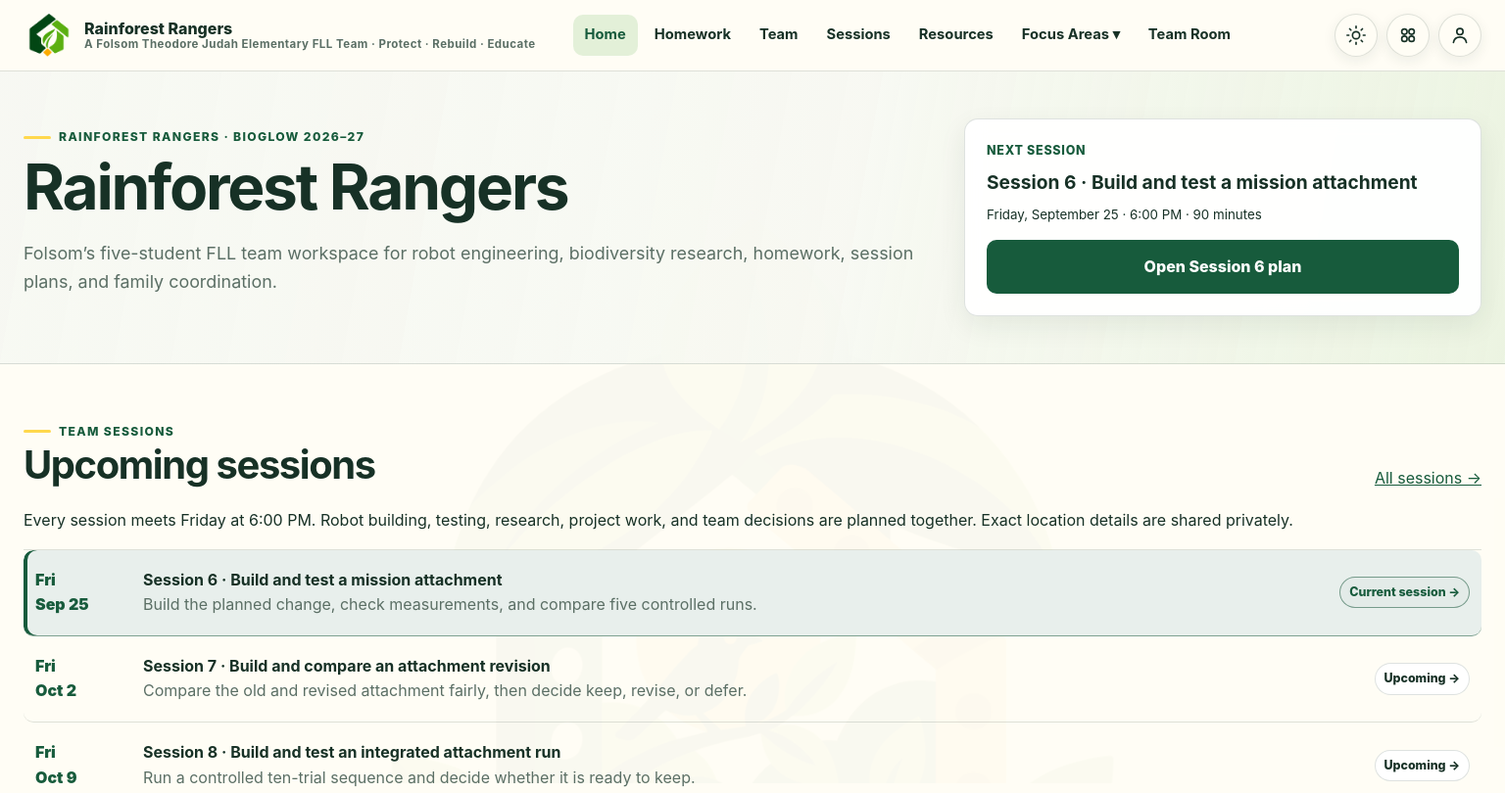
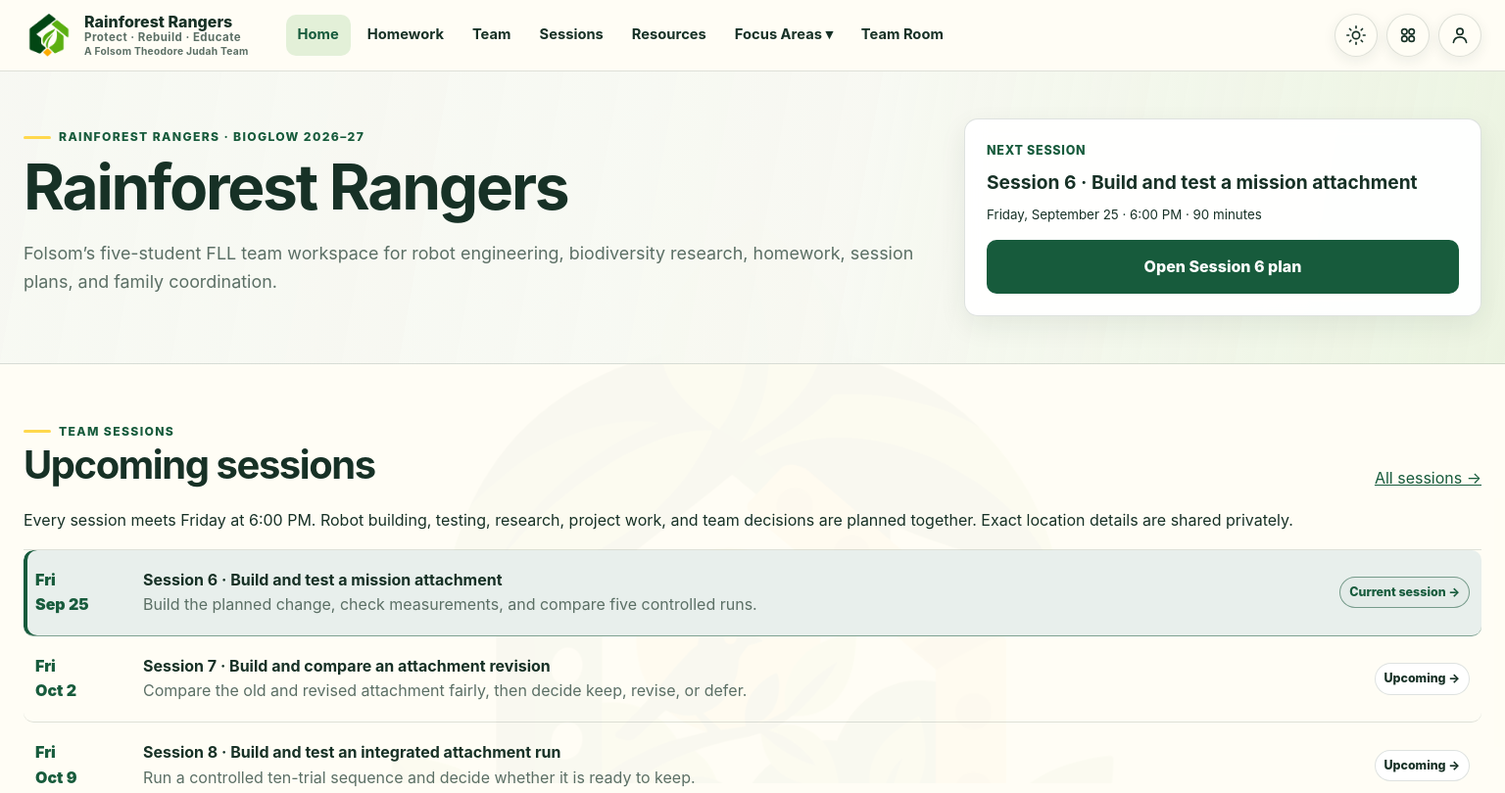
Before and after one commit to msriram/folsom-habitat-builders, a website: page index.html in a window 1536 px wide. Shown: the top 810 px of the page at 98% size. Drawn offline with Linux system fonts and the light colour scheme; a script that the page names is missing.

Commit message:
Add Theodore Judah team line to brand

```diff
--- a/assets/css/styles.css
+++ b/assets/css/styles.css
@@ -211,11 +211,7 @@ html[data-theme="dark"] .site-header { background: var(--header); }
 .brand { display: inline-flex; align-items: center; gap: 10px; color: var(--ink); text-decoration: none; font-weight: 850; }
 .brand img { width: 52px; height: 52px; object-fit:contain; }
 .brand span small { display: block; font-size: .72rem; color: var(--muted); font-weight: 650; letter-spacing: .04em; }
-.brand-subtitle-long { display: none; }
-@media (min-width: 1420px) {
-  .brand-subtitle-short { display: none; }
-  .brand-subtitle-long { display: inline; }
-}
+.brand-team-line { display: block; font-size: .64rem; letter-spacing: .025em; margin-top: 2px; }
 .site-nav { display: flex; gap: 5px; align-items: center; margin-left: 18px; }
 .site-nav a,.nav-dropdown-toggle { text-decoration: none; color: var(--ink); padding: .55rem .75rem; border-radius: 999px; font-weight: 700; font-size: .92rem; }
 .site-nav a:hover, .site-nav a[aria-current="page"],.nav-dropdown-toggle:hover,.nav-dropdown-toggle[aria-current="page"] { background: var(--surface-strong); color: var(--forest); }
--- a/assets/js/main.js
+++ b/assets/js/main.js
@@ -84,7 +84,7 @@
         <div class="nav-wrap">
           <a class="brand" href="index.html">
             <img src="assets/img/habitat-builders-logo.png" alt="" width="52" height="52">
-            <span>Rainforest Rangers<small class="brand-subtitle"><span class="brand-subtitle-short">Protect · Rebuild · Educate</span><span class="brand-subtitle-long">A Folsom Theodore Judah Elementary FLL Team · Protect · Rebuild · Educate</span></small></span>
+            <span>Rainforest Rangers<small class="brand-subtitle">Protect · Rebuild · Educate<span class="brand-team-line">A Folsom Theodore Judah Team</span></small></span>
           </a>
           <nav class="site-nav" id="site-nav" aria-label="Main navigation">
             ${navItems.map(([label, href]) => `<a href="${href}" ${page === label ? 'aria-current="page"' : ''}>${label}</a>`).join("")}
@@ -204,7 +204,7 @@
         <div class="container">
           <div class="footer-grid">
             <div>
-              <a class="brand" href="index.html"><img src="assets/img/habitat-builders-logo.png" alt="" width="52" height="52"><span>Rainforest Rangers<small>Protect · Rebuild · Educate</small></span></a>
+              <a class="brand" href="index.html"><img src="assets/img/habitat-builders-logo.png" alt="" width="52" height="52"><span>Rainforest Rangers<small>Protect · Rebuild · Educate<span class="brand-team-line">A Folsom Theodore Judah Team</span></small></span></a>
               <p>The team workspace for our 2026–27 robot work, biodiversity project, sessions, assignments, and family coordination.</p>
             </div>
             <div><strong>Focus areas</strong><p><a href="robot.html">Robot Challenge</a><br><a href="project.html">Innovation Project</a><br><a href="core-values.html">Core Values</a><br><a href="tournament.html">Tournament Format</a><br><a href="resources.html">Official Resources</a></p></div>
```
